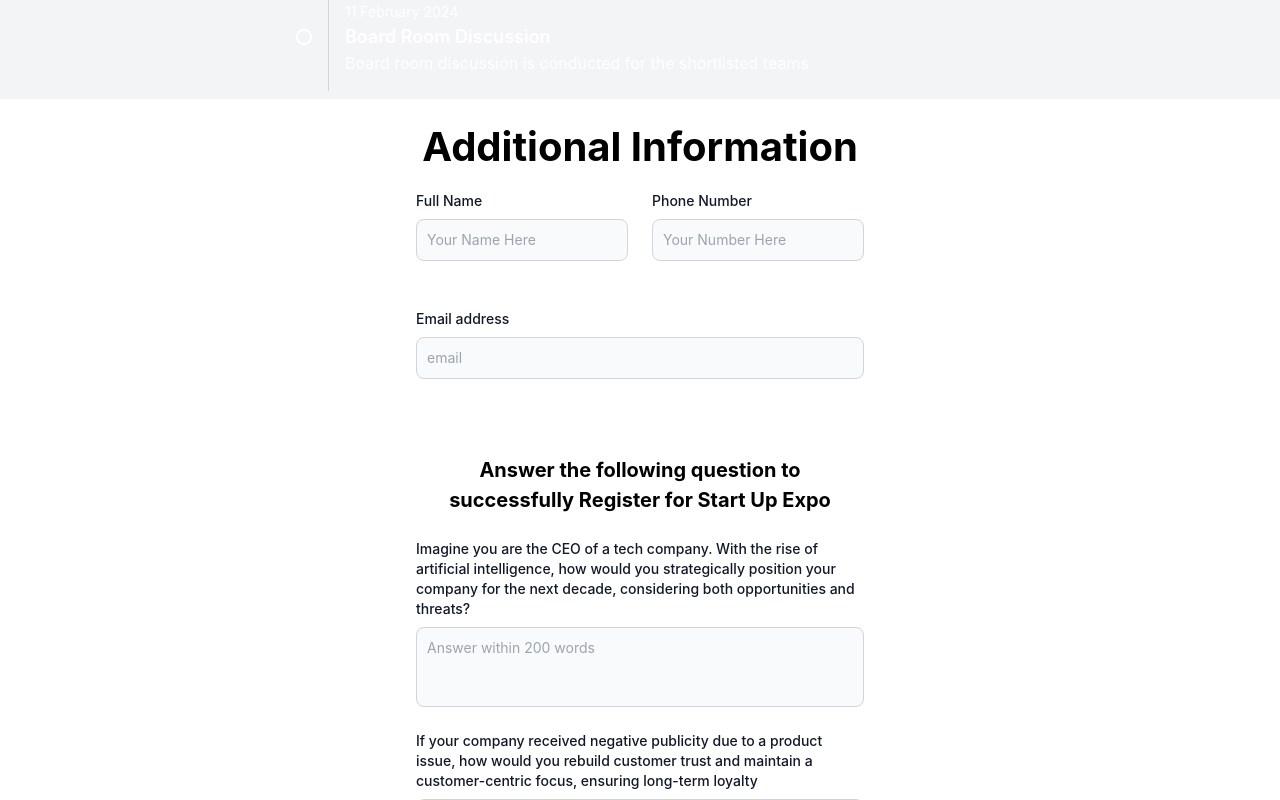
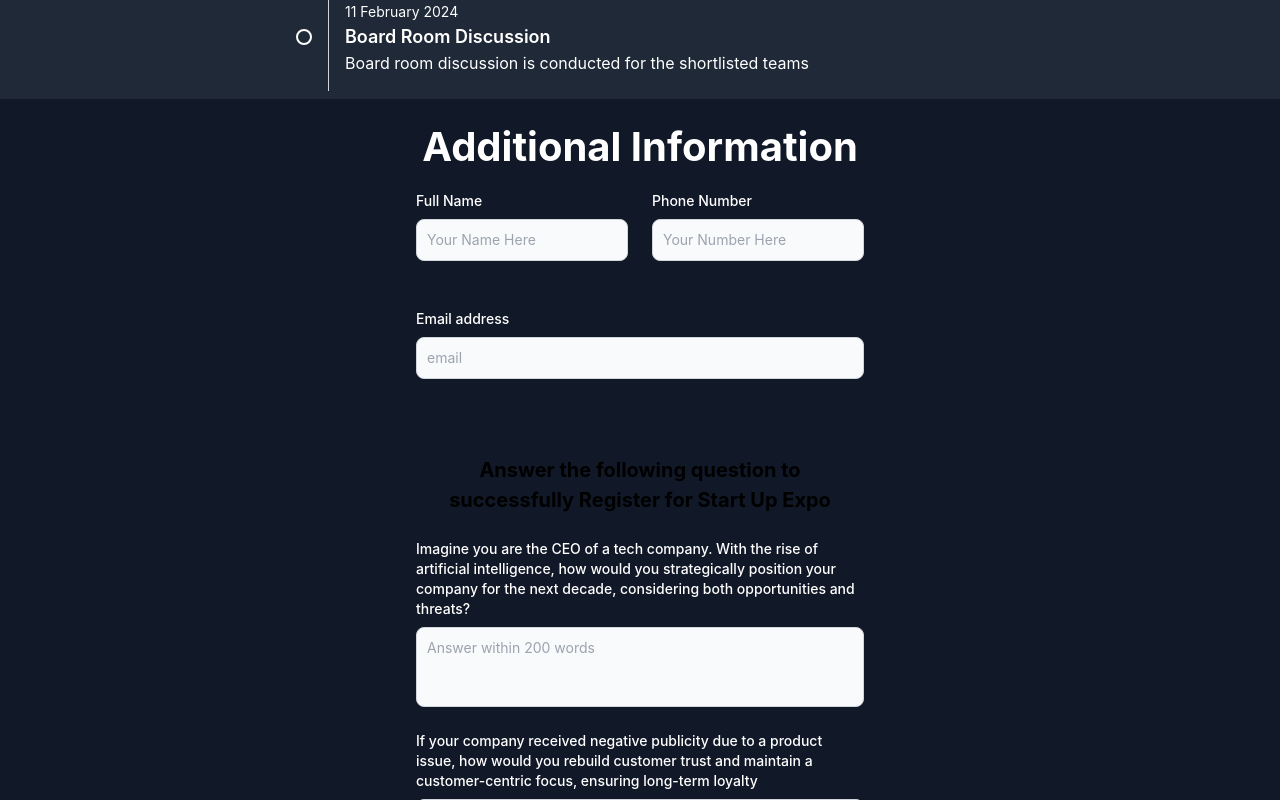
Before and after one commit to venom76568/ceo25-public, a React (Create React App) app: page / in a window 1280 px wide. Both pictures are taken after a click on the button "Next". Shown: the part 2014-2814 px from the top of the page. Built offline with nearby package versions, Linux system fonts and the light colour scheme.

Commit message:
fix dark theme

```diff
--- a/src/components/Form.jsx
+++ b/src/components/Form.jsx
@@ -77,8 +77,8 @@ const SignUpForm = () => {
   }
 
   return (
-    <div className="bg-white dark:bg-gray-900" id='register'>
-      <h2 className="mb-2 pt-7 text-3xl font-bold text-center py-4 text-dark dark:text-white sm:text-4xl md:text-[40px]">
+    <div className="bg-gray-900" id='register'>
+      <h2 className="mb-2 pt-7 text-3xl font-bold text-center py-4 text-white sm:text-4xl md:text-[40px]">
         {currentStep === 1 ? "Register" : "Additional Information"}
       </h2>
       <form className="max-w-md mx-auto w-[80vw]" onSubmit={handleSubmit}>
@@ -88,7 +88,7 @@ const SignUpForm = () => {
             { id: 'phone', label: 'Phone number', type: 'text', placeholder: 'Phone Number', required: true,name:'phone' },
           ].map((field) => ( */}
           <div>
-            <label className="block mb-2 text-sm font-medium text-gray-900 dark:text-white">
+            <label className="block mb-2 text-sm font-medium text-white">
               Full Name
             </label>
             <input
@@ -109,7 +109,7 @@ const SignUpForm = () => {
             <br />
           </div>
           <div>
-            <label className="block mb-2 text-sm font-medium text-gray-900 dark:text-white">
+            <label className="block mb-2 text-sm font-medium text-white">
               Phone Number
             </label>
             <input
@@ -134,7 +134,7 @@ const SignUpForm = () => {
         <div className="mb-6">
           <label
             htmlFor="email"
-            className="block mb-2 text-sm font-medium text-gray-900 dark:text-white"
+            className="block mb-2 text-sm font-medium text-white"
           >
             Email address
           </label>
@@ -159,7 +159,7 @@ const SignUpForm = () => {
               Up Expo
             </p>
             <div className="mb-6">
-              <label className="block mb-2 text-sm font-medium text-gray-900 dark:text-white">
+              <label className="block mb-2 text-sm font-medium text-white">
                 Imagine you are the CEO of a tech company. With the rise of
                 artificial intelligence, how would you strategically position
                 your company for the next decade, considering both opportunities
@@ -179,7 +179,7 @@ const SignUpForm = () => {
               />
             </div>
             <div className="mb-6">
-              <label className="block mb-2 text-sm font-medium text-gray-900 dark:text-white">
+              <label className="block mb-2 text-sm font-medium text-white">
                 If your company received negative publicity due to a product
                 issue, how would you rebuild customer trust and maintain a
                 customer-centric focus, ensuring long-term loyalty
@@ -196,7 +196,7 @@ const SignUpForm = () => {
               />
             </div>
             <div className="mb-6">
-              <label className="block mb-2 text-sm font-medium text-gray-900 dark:text-white">
+              <label className="block mb-2 text-sm font-medium text-white">
                 If your company's brand image is at risk due to negative online
                 reviews and social media backlash, describe the steps you would
                 take to address the situation and rebuild a positive brand
@@ -214,7 +214,7 @@ const SignUpForm = () => {
               />
             </div>
             <div className="mb-6">
-              <label className="block mb-2 text-sm font-medium text-gray-900 dark:text-white">
+              <label className="block mb-2 text-sm font-medium text-white">
                 During an economic downturn, how would you lead your company to
                 not only survive but also thrive, balancing cost-cutting
                 measures with strategic investments for future growth
@@ -231,7 +231,7 @@ const SignUpForm = () => {
               />
             </div>
             <div className="mb-6">
-              <label className="block mb-2 text-sm font-medium text-gray-900 dark:text-white">
+              <label className="block mb-2 text-sm font-medium text-white">
                 You're leading a company planning to expand into a new
                 international market. Describe the key considerations,
                 challenges, and strategies you would employ to ensure a
@@ -284,7 +284,7 @@ const SignUpForm = () => {
                 </div>
                 <label
                   htmlFor="remember"
-                  className="ms-2 text-sm font-medium text-gray-900 dark:text-gray-300"
+                  className="ms-2 text-sm font-medium text-gray-300"
                 >
                   I agree with the{" "}
                   <a
--- a/src/components/Timeline1.jsx
+++ b/src/components/Timeline1.jsx
@@ -17,7 +17,7 @@ const TimelineItem = ({ date, title, description }) => {
 
 const Timeline = () => {
   return (
-    <div className="flex p-2 flex-col items-center justify-center h-full bg-gray-100 dark:bg-gray-800">
+    <div className="flex p-2 flex-col items-center justify-center h-full bg-gray-800">
       <h2 className="w-full text-4xl xl:text-5xl text-center py-10 font-semibold text-[#00a4f9] uppercase">
         Timeline
       </h2>
```
Also changed, not shown: public/manifest.json.
